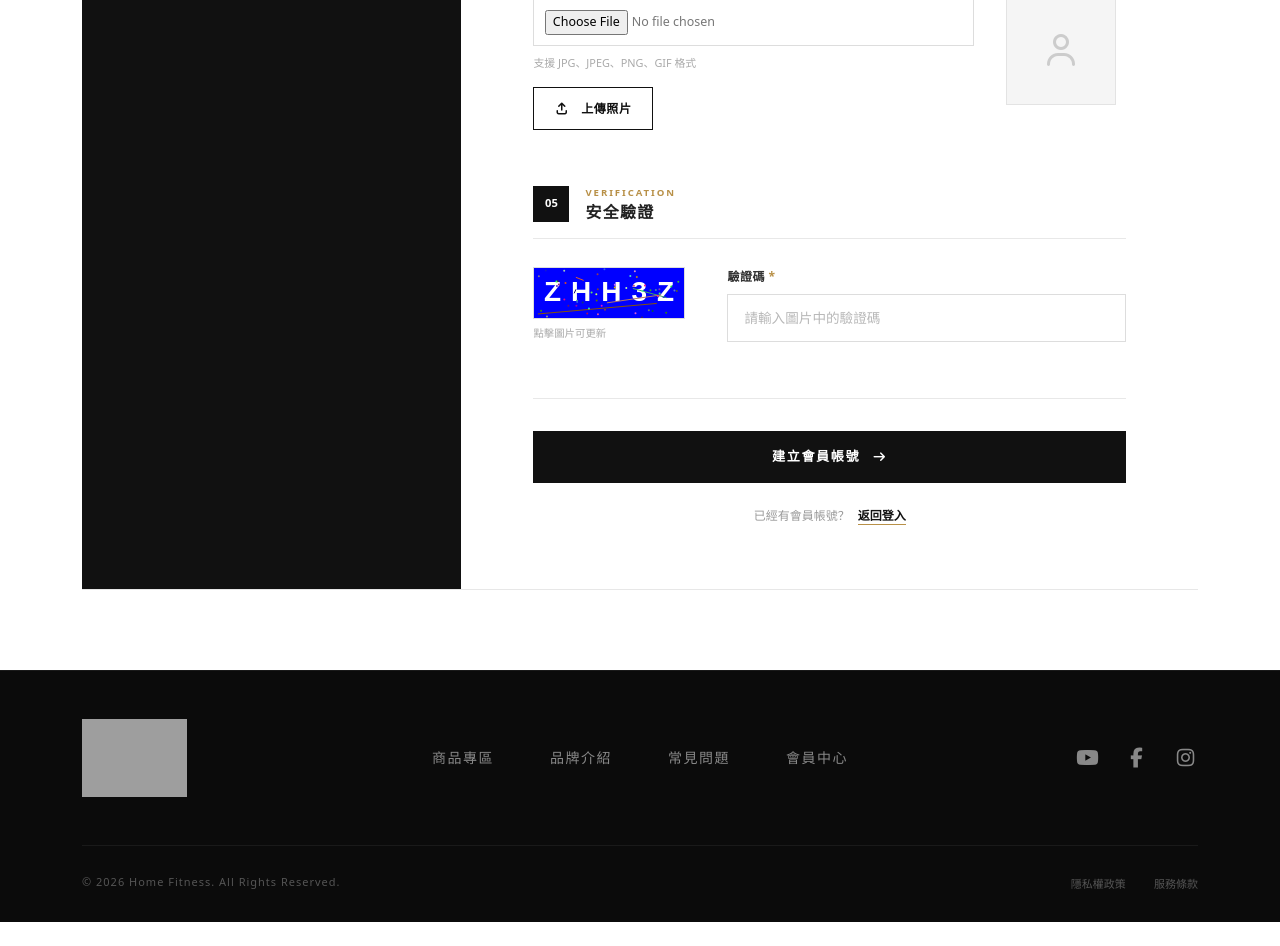
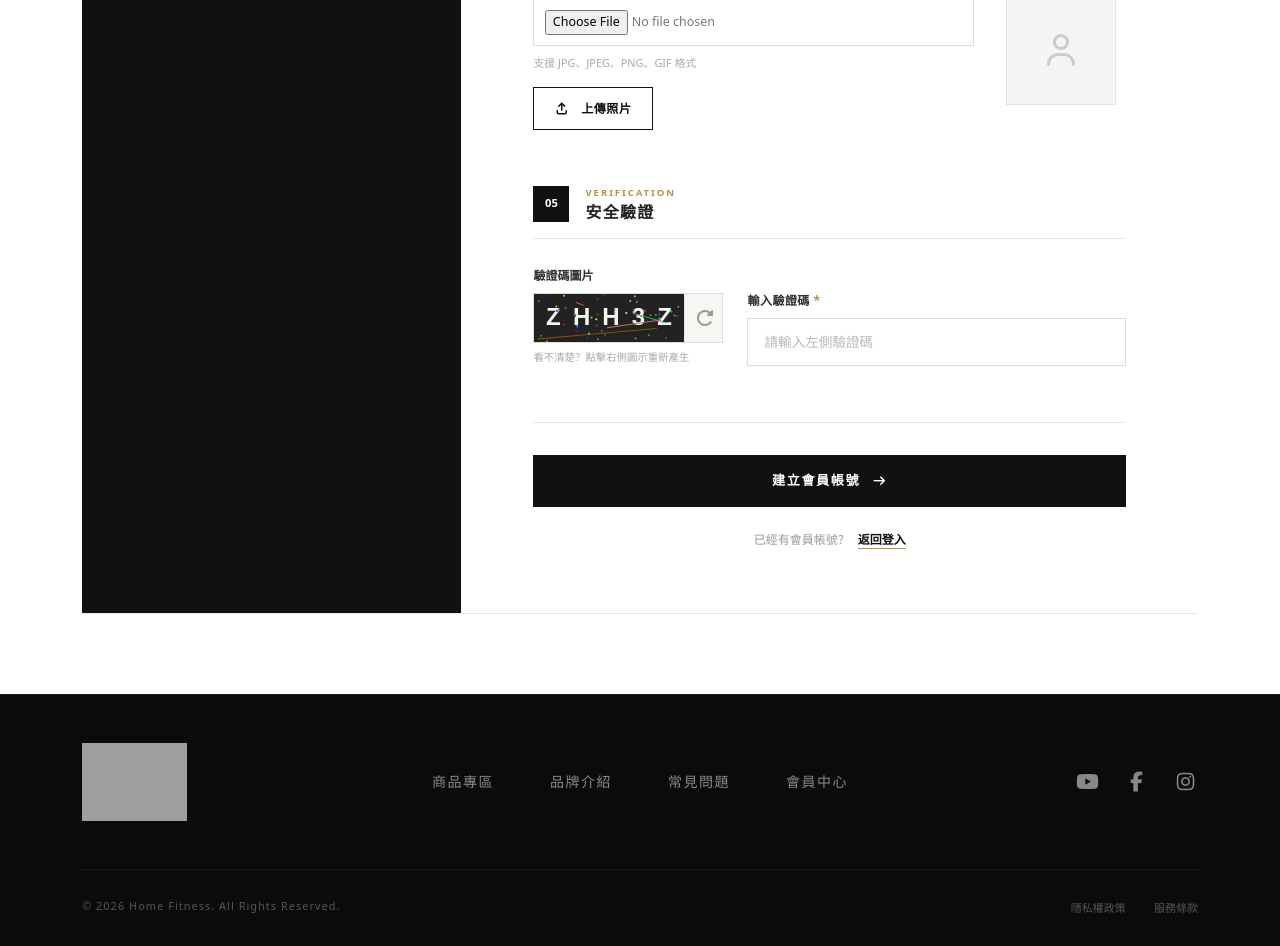
Before and after one commit to don30362-stack/class-project, a PHP site: page /register.php in a window 1280 px wide. Shown: the part 1525-2471 px from the top of the page. Before the commit the page ends 2447 px from the top, so only its background shows below. Run offline with PHP 8.4, Linux system fonts and the light colour scheme; data that the repository does not hold is empty; grey boxes are pictures that could not be loaded.

Commit message:
修改登入及註冊頁面樣式

```diff
--- a/register.php
+++ b/register.php
@@ -496,18 +496,29 @@ require_once('php_lib.php');
 
                             <div class="register-captcha">
 
-                                <div class="register-captcha-image">
+                                <div class="register-captcha-box">
 
-                                    <a
-                                        href="javascript:void(0)"
-                                        title="點擊更新驗證碼"
-                                        onclick="getCaptcha()">
+                                    <span class="register-captcha-label">
+                                        驗證碼圖片
+                                    </span>
+
+                                    <div class="register-captcha-canvas-wrap">
+
                                         <canvas id="can"></canvas>
-                                    </a>
 
-                                    <span>
-                                        點擊圖片可更新
-                                    </span>
+                                        <button
+                                            type="button"
+                                            class="captcha-refresh-btn"
+                                            onclick="getCaptcha()"
+                                            aria-label="更新驗證碼">
+                                            <i class="fa-solid fa-rotate-right"></i>
+                                        </button>
+
+                                    </div>
+
+                                    <small>
+                                        看不清楚？點擊右側圖示重新產生
+                                    </small>
 
                                 </div>
 
@@ -515,7 +526,7 @@ require_once('php_lib.php');
                                 <div class="register-field">
 
                                     <label for="recaptcha">
-                                        驗證碼
+                                        輸入驗證碼
                                         <span class="required-mark">*</span>
                                     </label>
 
@@ -524,7 +535,7 @@ require_once('php_lib.php');
                                         name="recaptcha"
                                         id="recaptcha"
                                         class="register-input"
-                                        placeholder="請輸入圖片中的驗證碼"
+                                        placeholder="請輸入左側驗證碼"
                                         autocomplete="off">
 
                                 </div>
@@ -775,7 +786,17 @@ require_once('php_lib.php');
 
         function getCaptcha() {
             var inputText = document.getElementById("captcha");
-            inputText.value = captchaCode("can", 150, 50, "blue", "white", "28px", 5);
+
+            inputText.value =
+                captchaCode(
+                    "can",
+                    150,
+                    50,
+                    "#222222",
+                    "#f8f7f4",
+                    "24px",
+                    5
+                );
         }
 
         $(function() {
--- a/website_p01.css
+++ b/website_p01.css
@@ -3718,8 +3773,7 @@ input[type="number"] {
 
 .register-captcha {
     display: grid;
-
-    grid-template-columns: 170px 1fr;
+    grid-template-columns: 190px 1fr;
 
     gap: 1.5rem;
 
@@ -3727,21 +3781,71 @@ input[type="number"] {
 }
 
 
-.register-captcha-image a {
+.register-captcha-label {
     display: block;
 
-    width: fit-content;
+    margin-bottom: 0.5rem;
+
+    color: #333333;
+
+    font-size: 0.75rem;
+    font-weight: 600;
+}
+
+
+/* 驗證碼本體 */
+.register-captcha-canvas-wrap {
+    display: flex;
+    align-items: center;
+
+    height: 50px;
 
     border: 1px solid #dddddd;
-}
-
-
-.register-captcha-image canvas {
+
+    background-color: #f8f7f4;
+
+    overflow: hidden;
+}
+
+
+.register-captcha-canvas-wrap canvas {
     display: block;
-}
-
-
-.register-captcha-image span {
+
+    width: 150px;
+    height: 50px;
+
+    flex-shrink: 0;
+}
+
+
+/* 重新整理 */
+.captcha-refresh-btn {
+    width: 40px;
+    height: 100%;
+
+    flex-shrink: 0;
+
+    border: 0;
+    border-left: 1px solid #e5e5e5;
+
+    background-color: transparent;
+
+    color: #999999;
+
+    transition:
+        color 0.25s ease,
+        background-color 0.25s ease;
+}
+
+
+.captcha-refresh-btn:hover {
+    color: #B89047;
+
+    background-color: #ffffff;
+}
+
+
+.register-captcha-box small {
     display: block;
 
     margin-top: 0.45rem;
@@ -3749,6 +3853,8 @@ input[type="number"] {
     color: #aaaaaa;
 
     font-size: 0.65rem;
+
+    line-height: 1.5;
 }
 
 
```
Also changed, not shown: other parts of website_p01.css (+63 -1 lines), login.php (+17 -9 lines), login_content.php (line endings or trailing spaces).
